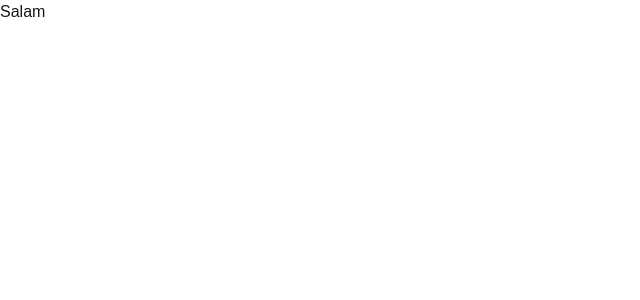
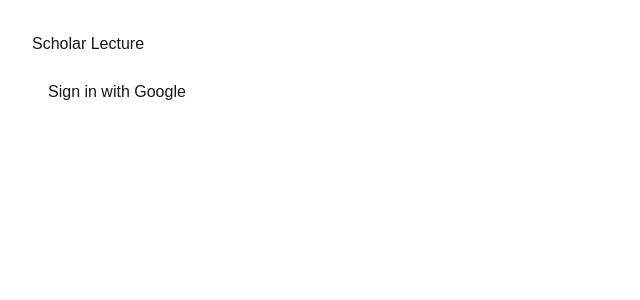
Before and after one commit to Rafi0231/scholar-lectures, a Next.js app: page / in a window 1280 px wide. Shown: the top 300 px of the page, without its empty margins (0-640 px from the left). Built offline with nearby package versions, Linux system fonts and the light colour scheme; no server answers.

Commit message:
fix user schema with emailVerified and image

```diff
--- a/app/page.tsx
+++ b/app/page.tsx
@@ -1,7 +1,40 @@
 import Image from "next/image";
+import { auth, signIn, signOut } from "@/auth";
 
-export default function Home(){
-  return <main>Salam</main>;
+export default async function Home(){
+  const session = await auth();
+  if(!session?.user){
+    return (
+      <main className="p-8">
+        <h1 className="text-2x1">Scholar Lecture</h1>
+        <form
+          action={async () => {
+            "use server";
+            await signIn("google", { redirectTo: "/"});
+          }}
+        >
+          <button type="submit" className="boarder px-4 py-2 mt-4">
+            Sign in with Google
+          </button>
+        </form>
+      </main>
+    );
+  }
+  return (
+    <main className="p-8">
+      <h1 className="text-2x1">Salam, {session.user.name}</h1>
+      <form
+        action={async () => {
+          "use server";
+          await signOut({ redirectTo: "/"});
+        }}
+      >
+        <button type="submit" className="border px-4 py-2 mt-4">
+          Sign out
+        </button>
+        </form>
+    </main>
+  )
 }
 
 // export default function Home() {
```
Also changed, not shown: 1 other file (tests, documents, lock files or other folders).
